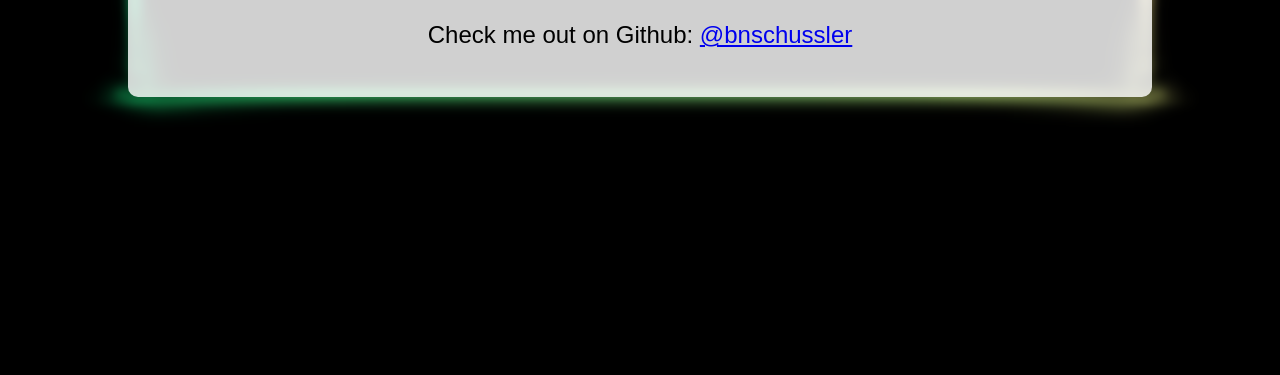
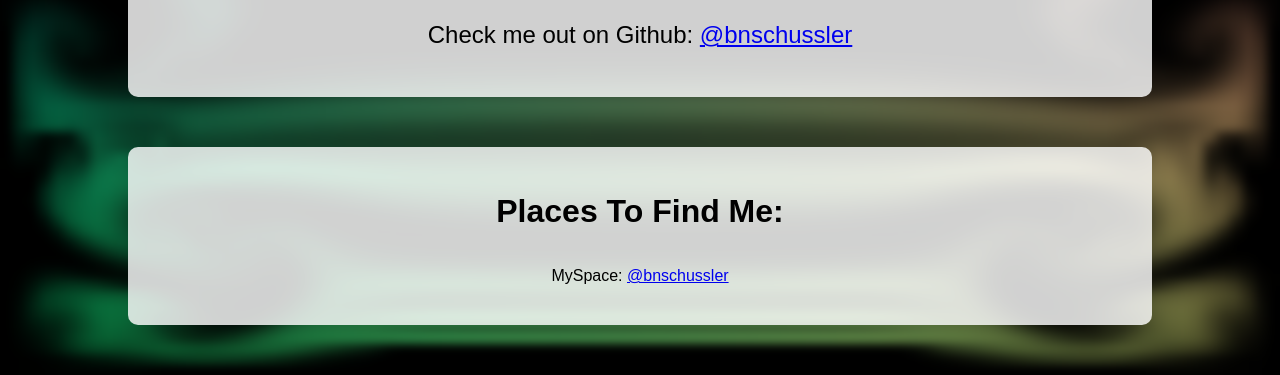
Before and after one commit to bnschussler/Website, a plain HTML site: page index.html in a window 1280 px wide. Shown: the part 684-1059 px from the top of the page. Before the commit the page ends 831 px from the top, so only its background shows below. Drawn offline with Linux system fonts and the light colour scheme; animation ran at ten frames a second.

Commit message:
Update index.html

```diff
--- a/index.html
+++ b/index.html
@@ -33,6 +33,14 @@
          </div>
          <p>Check me out on Github: <a href="https://github.com/bnschussler">@bnschussler</a></p>
       </div>
+      <div>
+         <h1>
+            Places To Find Me:
+         </h1>
+         <div class="row">
+            <p>MySpace: <a href="https://myspace.com/bnschussler">@bnschussler</a></p>
+         </div>
+      </div>
       <script src="fluidsimulation.js"></script>
       <script src="guiHandling.js"></script>
    </body>
```
